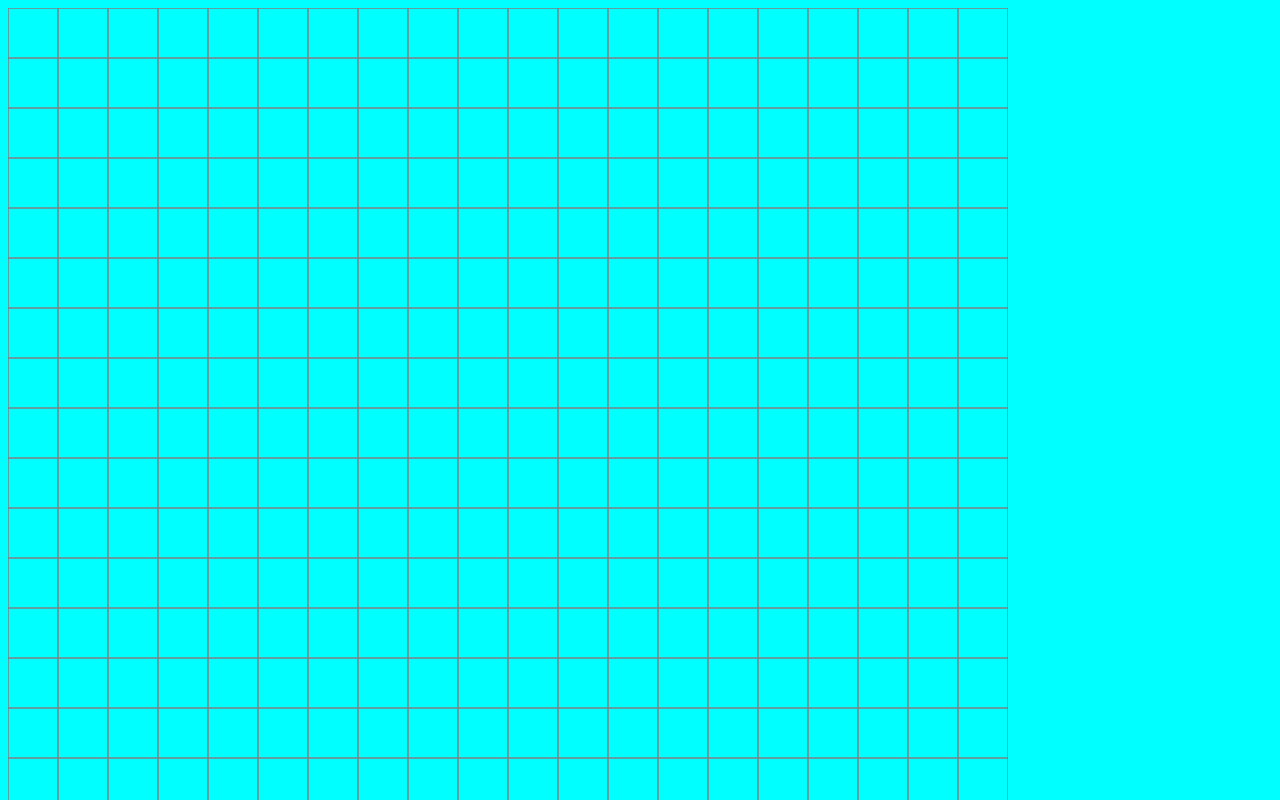
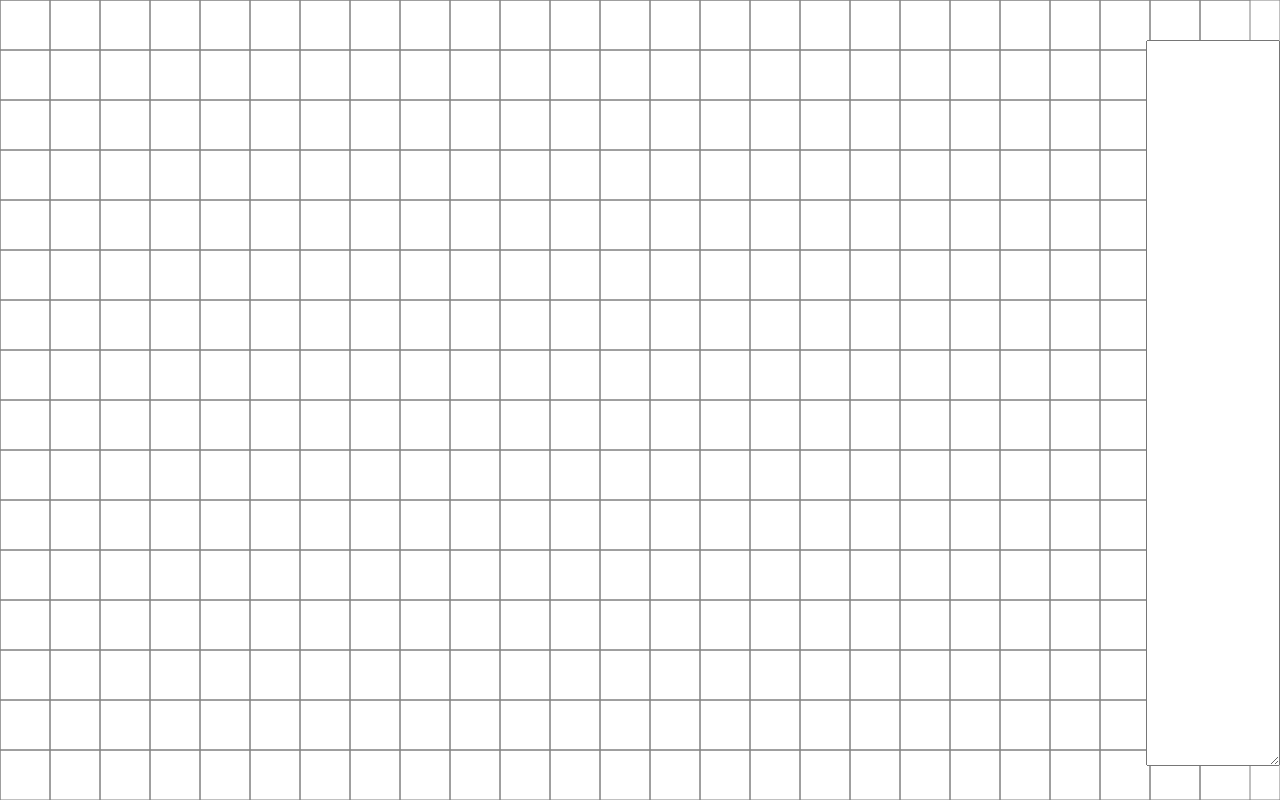
Before and after one commit to toritreee/mathShape, a React app: page / in a window 1280 px wide. Shown: the top 800 px of the page. Built offline with nearby package versions, Linux system fonts and the light colour scheme.

Commit message:
スタイルの追加

```diff
--- a/src/input.tsx
+++ b/src/input.tsx
@@ -52,7 +52,7 @@ export class Main extends React.Component<{
     }
 
     render(): React.ReactNode {
-        return <div>
+        return <div className="main">
             <render.Render
                 lattice={this.props.lattice}
                 pins={this.state.pins.pins}
--- a/src/render.tsx
+++ b/src/render.tsx
@@ -171,8 +171,8 @@ export class Render extends React.Component<renderProps>{
 
     render(): React.ReactNode {
         return <canvas
-            width={1000}
-            height={1000}
+            width={window.outerWidth}
+            height={window.outerHeight}
             ref={this.canvas}
             onClick={this.click}/>
     }
--- a/src/templates/style.css
+++ b/src/templates/style.css
@@ -1,3 +1,20 @@
 body{
-    background-color: aqua;
+    margin: 0;
+    display: block;
+    width: 100%;
+    height: 100%;
 }
+div#root,div.main{
+    width: 100%;
+    height: 100%;
+}
+canvas{
+    margin: 0;
+}
+textarea{
+    position: fixed;
+    top:5%;
+    right: 0%;
+    width: 10%;
+    height: 90%;
+}
```
